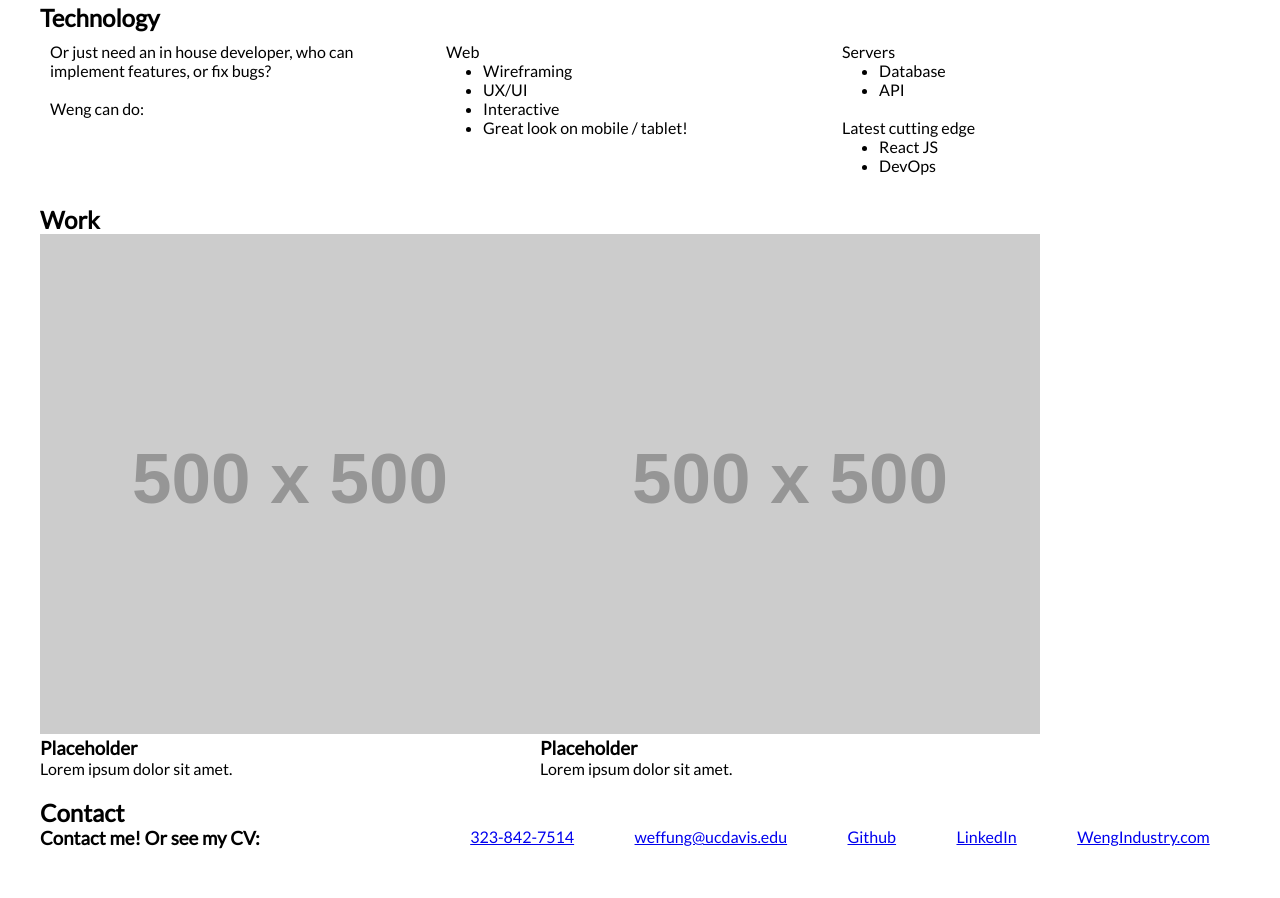
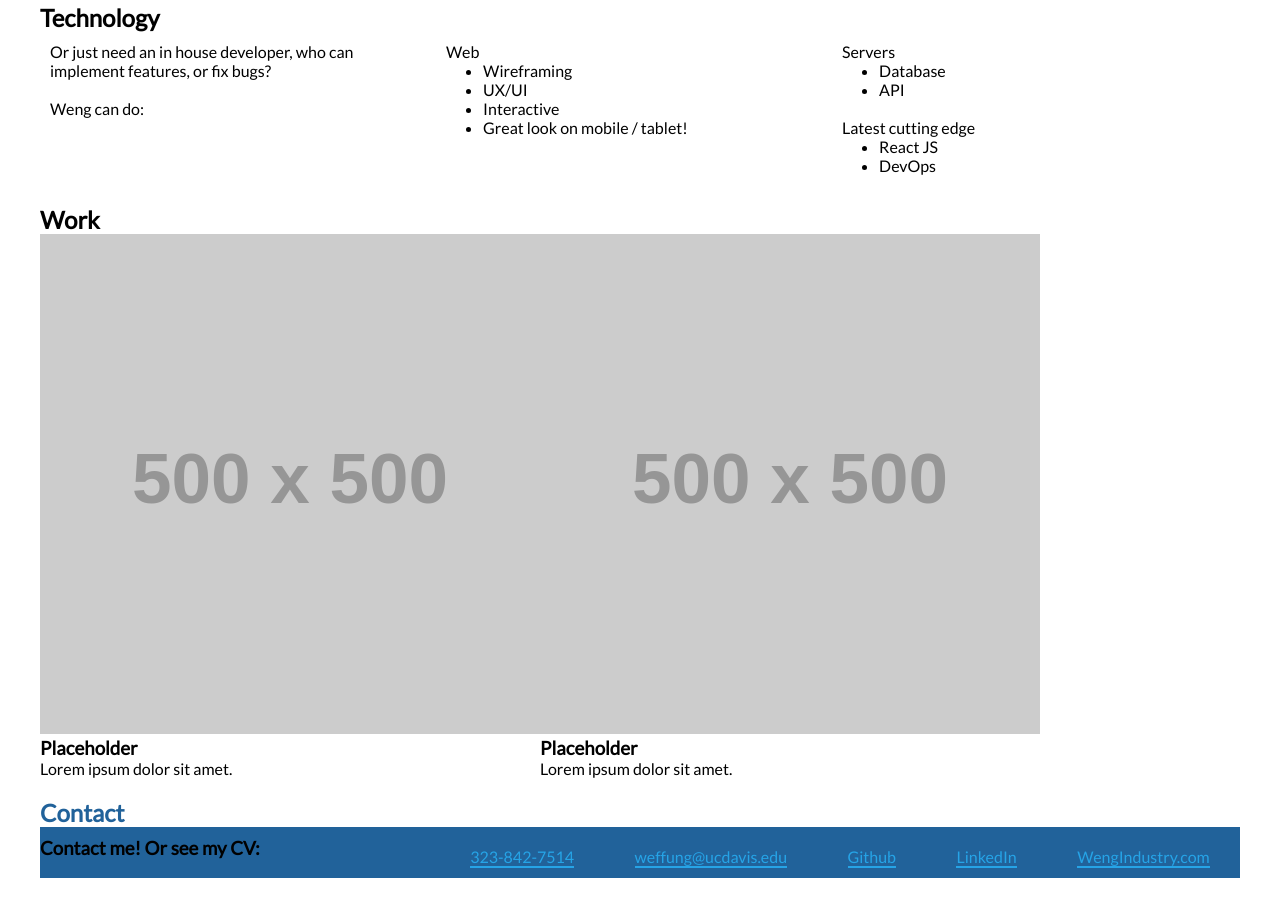
Before and after one commit to Siphon880gh/weng-web-industry-portfolio, a website: page src/index.html in a window 1280 px wide. Shown: the part 579-1477 px from the top of the page. Before the commit the page ends 1455 px from the top, so only its background shows below. Drawn offline with Linux system fonts and the light colour scheme; placeholder pictures from the web are drawn by us.

Commit message:
Add desktop and mobile style to Contacts section; Flush sections to full widths on mobile

```diff
--- a/src/assets/scss/_utility-classes.scss
+++ b/src/assets/scss/_utility-classes.scss
@@ -22,11 +22,6 @@
 /* Utility classes: Spacing */
 .padding-left-15px {
     padding-left: 15px;
-}
-
-/* Utility classes: Sections */
-.section-title {
-
 }
 
 /* Utility class: Center horizontally and vertically */
--- a/src/assets/scss/index.scss
+++ b/src/assets/scss/index.scss
@@ -28,9 +28,13 @@ header {
 }
 
 /* Section spacing */
-
+@media screen AND (max-width: 568px) {
+    .section, main {
+        margin-bottom: 20px;
+    }
+}
 @media screen AND (min-width: 568px) {
-    .section {
+    .section, main {
         padding-left: 40px;
         padding-right: 40px;
         margin-bottom: 20px;
@@ -168,6 +172,7 @@ header {
     }
 }
 
+/* Contact section flexing */
 .contact > .flex {
     & > *:nth-child(1) {  /* Todo: Review; nth-child starts with index 1; It is the nth child of the parent regardless of sibling having the same tag or not */
         flex: 1;
@@ -186,3 +191,48 @@ header {
 
     }
 }
+
+/* Contact section other css */
+.contact {
+    .section-title {
+        color: var(--dark);
+    }
+    .flex {
+        padding-top: 10px;
+        background-color: var(--dark);
+    }
+    li {
+        border-bottom: 2px solid var(--light);
+        transition: border 500ms;
+        &:hover {
+            border-bottom: 2px solid var(--med);
+        }
+
+        a {
+            color: var(--light);
+            transition: color 500ms;
+            text-decoration: none;
+
+            &:hover {
+                color: var(--med);
+            }
+        }
+    }
+}
+
+/**
+<footer id="contact" class="contact section">
+            <h2 class="section-title">Contact</h2>
+            <div class="spacer-vertical-small hidden-xs-up"></div>
+            <div class="flex flex-row flex-space-between">
+                <h3 class="hidden-xs-down">Contact me! Or see my CV:</h3>
+                <ul class="flex flex-row flex-space-around">
+                    <li><a href="tel:3238427514" target="_blank">323-842-7514</a></li>
+                    <li><a href="mailto:weffung@ucdavis.edu" target="_blank">weffung@ucdavis.edu</a></li>
+                    <li><a href="//github.com/Siphon880gh" target="_blank">Github</a></li>
+                    <li><a href="//www.linkedin.com/in/weng-fei-fung-50103b16/" target="_blank">LinkedIn</a></li>
+                    <li><a href="//www.wengindustry.com" target="_blank">WengIndustry.com</a></li>
+                </ul>
+            </div>
+        </footer>
+*/
```
Also changed, not shown: build/assets/css/index.css, src/assets/css/index.css.
